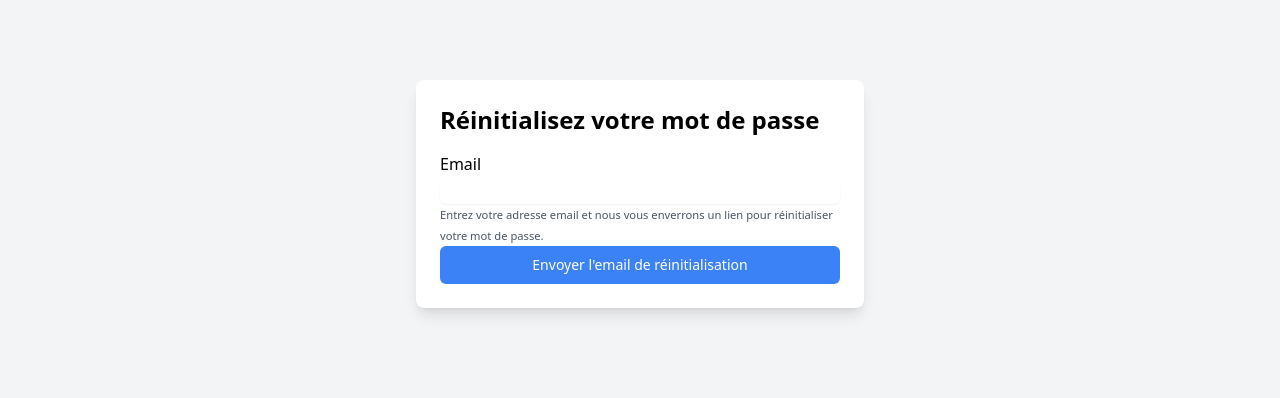
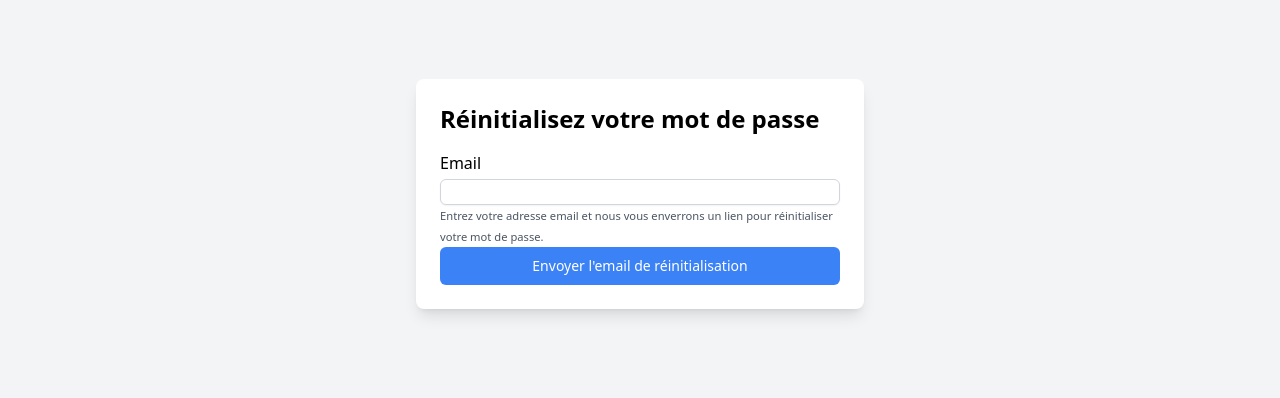
Before and after one commit to AlxFrst/SnowTricks, a Symfony app: template templates/reset_password/request.html.twig in a window 1280 px wide. Shown: the part 248-646 px from the top of the page. Run offline with Twig, Linux system fonts and the light colour scheme; the template is opened without the code that fills it, so the values that code supplies are empty; form fields are guessed from the names that the template uses; some libraries are stand-ins or nearby versions.

Commit message:
Ajouter une bordure aux entrées de formulaire

```diff
--- a/templates/reset_password/request.html.twig
+++ b/templates/reset_password/request.html.twig
@@ -31,10 +31,17 @@
     </div>
     <style>
     {# add border to input #}
-    input:focus {
-        border-color: #2563EB;
-        outline: none;
-        box-shadow: 0 0 0 3px rgba(37,99,235,0.11);
-    }
+<style>
+	{
+		# for each input add border #
+	}
+	.form-input {
+		border: 1px solid #d2d6dc;
+	}
+	{
+		# for each input add border #
+	}
+</style>
+
     </style>
 {% endblock %}
```
